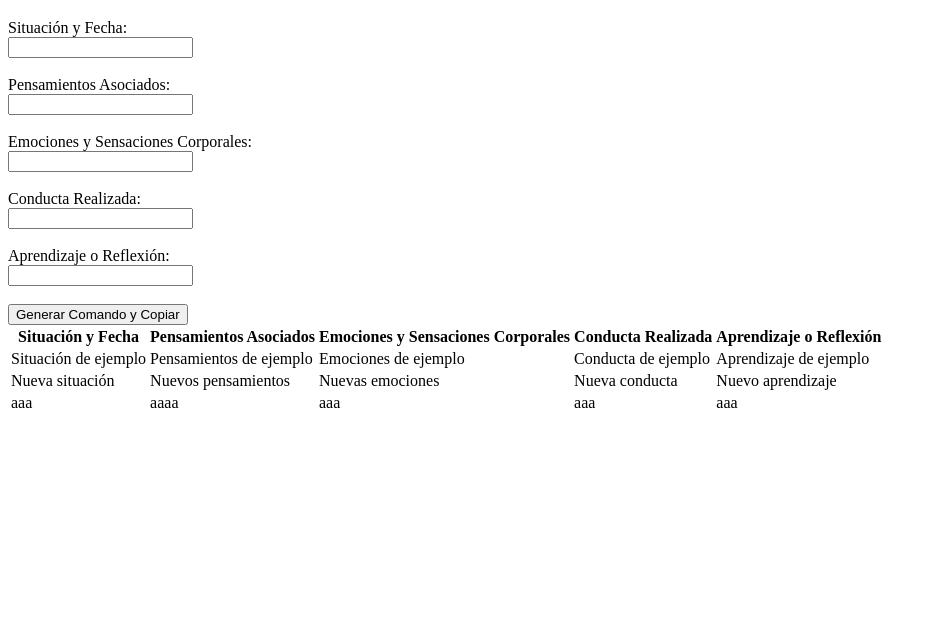
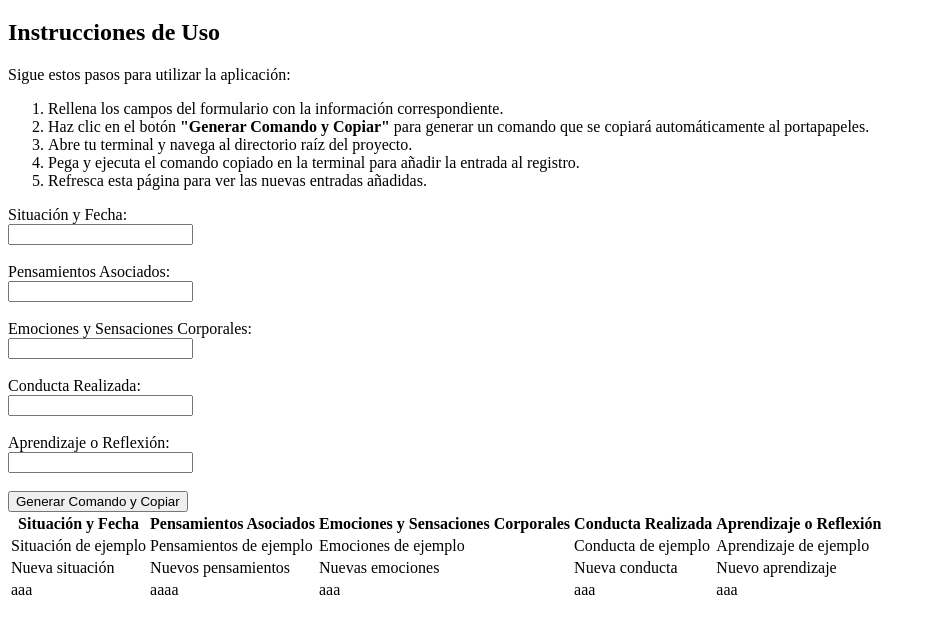
Before and after one commit to meowrhino/registro, a website: page public/index.html in a window 1280 px wide. Shown: the part 61-694 px from the top of the page, without its empty margins (0-937 px from the left). Drawn offline with Linux system fonts and the light colour scheme.

Commit message:
añadir instrucciones de uso

```diff
--- a/public/index.html
+++ b/public/index.html
@@ -1,4 +1,3 @@
-
 <!DOCTYPE html>
 <html lang="es">
 <head>
@@ -9,6 +8,19 @@
 </head>
 <body>
     <h1>Registro de Pensamiento, Emoción, Conducta y Aprendizaje</h1>
+
+    <section id="instrucciones">
+        <h2>Instrucciones de Uso</h2>
+        <p>Sigue estos pasos para utilizar la aplicación:</p>
+        <ol>
+            <li>Rellena los campos del formulario con la información correspondiente.</li>
+            <li>Haz clic en el botón <strong>"Generar Comando y Copiar"</strong> para generar un comando que se copiará automáticamente al portapapeles.</li>
+            <li>Abre tu terminal y navega al directorio raíz del proyecto.</li>
+            <li>Pega y ejecuta el comando copiado en la terminal para añadir la entrada al registro.</li>
+            <li>Refresca esta página para ver las nuevas entradas añadidas.</li>
+        </ol>
+    </section>
+
     <form id="registroForm">
         <label for="situacion">Situación y Fecha:</label><br>
         <input type="text" id="situacion" name="situacion" required><br><br>
```
